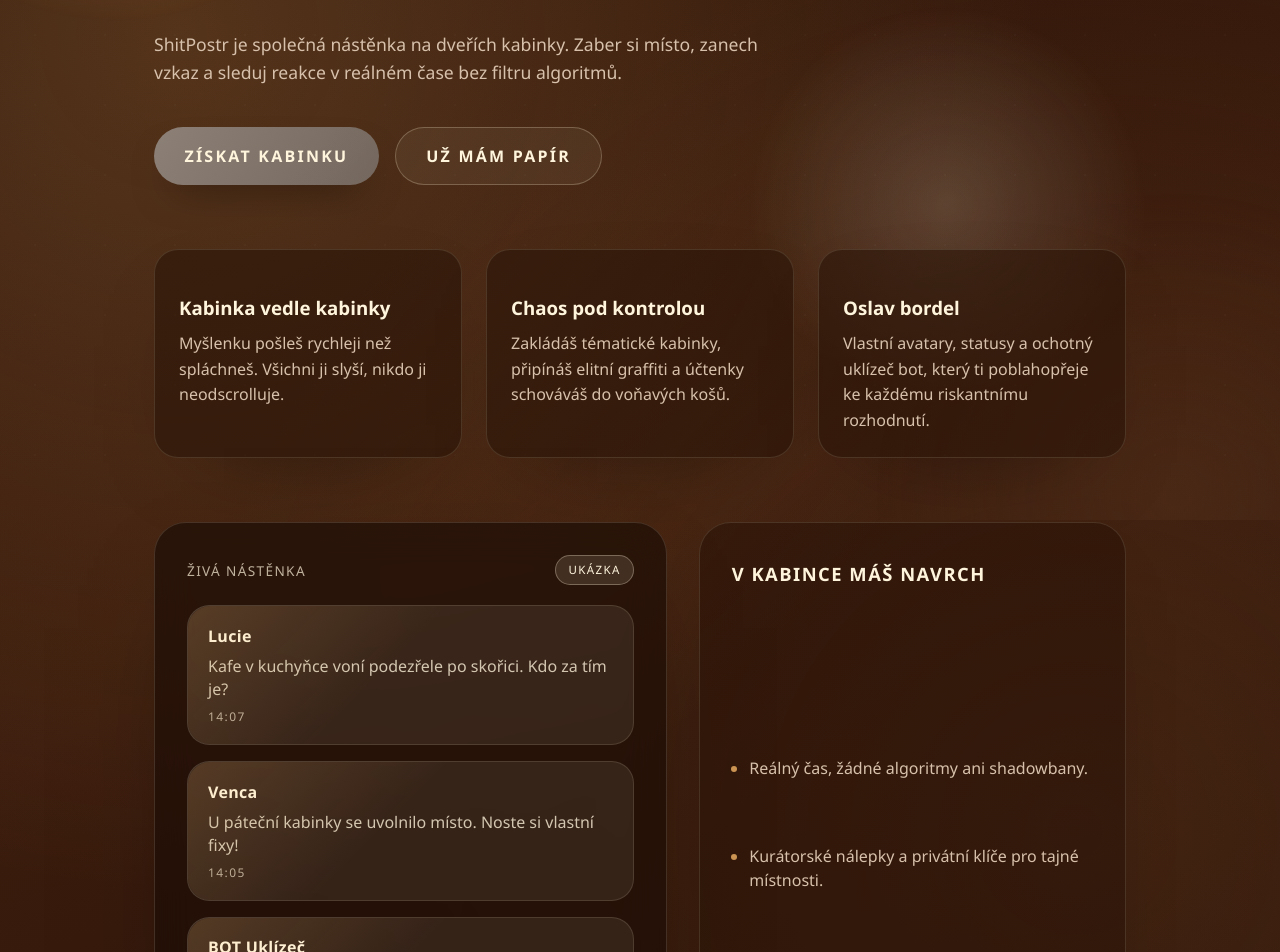
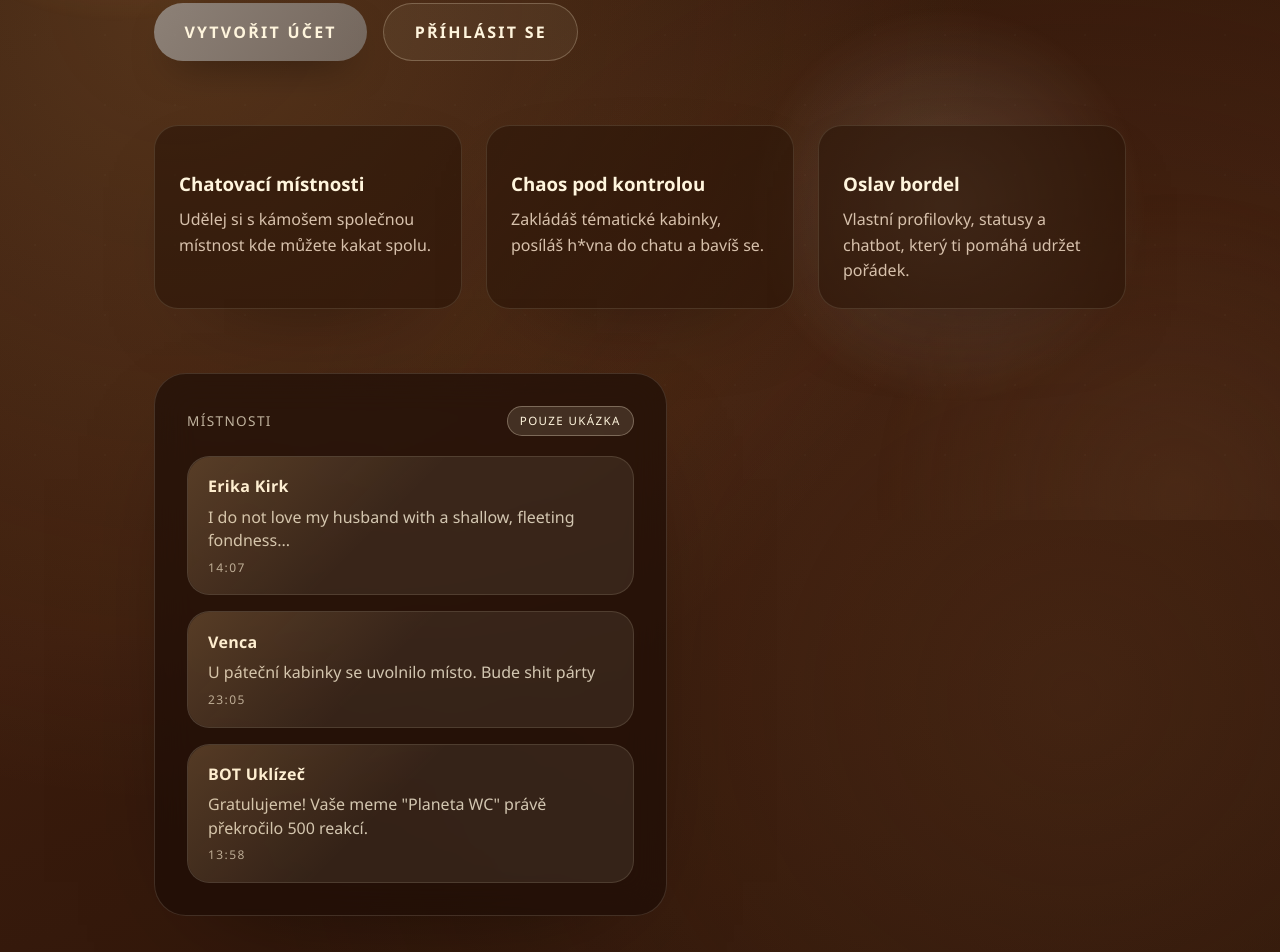
Before and after one commit to Vojtik1112/ShitPostr, a Vue app: page / in a window 1280 px wide. Shown: the part 280-1232 px from the top of the page. Built offline with nearby package versions, Linux system fonts and the light colour scheme.

Commit message:
Uprava css, prepsani textu

```diff
--- a/src/App.vue
+++ b/src/App.vue
@@ -113,15 +113,18 @@ const showHeader = computed(() => authStore.isAuthenticated)
 .app-shell__content {
   position: relative;
   z-index: 1;
-  flex: 1;
+  flex: 1 1 auto;
   display: flex;
   flex-direction: column;
+  min-height: 0;
 }
 
 .app-main {
-  flex: 1;
+  flex: 1 1 auto;
   display: flex;
   flex-direction: column;
+  min-height: 0;
+  overflow: hidden;
 }
 
 @media (max-width: 960px) {
--- a/src/components/ChatWindow.vue
+++ b/src/components/ChatWindow.vue
@@ -115,6 +115,7 @@ const handleKeydown = (event) => {
   position: relative;
   display: grid;
   grid-template-rows: auto minmax(0, 1fr) auto;
+  height: 100%;
   background: rgba(27, 13, 6, 0.72);
   border-radius: 2.3rem;
   border: 1px solid rgba(255, 240, 214, 0.12);
--- a/src/views/ChatView.vue
+++ b/src/views/ChatView.vue
@@ -72,6 +72,7 @@ const handleSendMessage = (body) => {
 </script>
 
 <template>
+  <div class="chat-view">
     <div class="chat-layout">
       <ChatSidebar
         :conversations="sidebarConversations"
@@ -80,7 +81,9 @@ const handleSendMessage = (body) => {
         @create="openCreateModal"
       />
       <ChatWindow :conversation="activeConversation" :current-user="authStore.currentUser" @send="handleSendMessage" />
+    </div>
 
+    <!-- modal moved out of .chat-layout so position:fixed is viewport-anchored -->
     <div v-if="showCreateModal" class="modal-backdrop" @click.self="closeCreateModal">
       <section class="modal">
         <header>
@@ -95,7 +98,12 @@ const handleSendMessage = (body) => {
           </label>
           <label>
             <span>Popis</span>
-            <textarea v-model="createForm.description" rows="3" placeholder="Plánujeme velkou splachovací loupež" maxlength="200"></textarea>
+            <textarea
+              v-model="createForm.description"
+              rows="3"
+              placeholder="Plánujeme velkou splachovací loupež"
+              maxlength="200"
+            ></textarea>
             <small v-if="createForm.description.length > 0" class="char-count">{{ createForm.description.length }}/200</small>
           </label>
           <p v-if="createError" class="error">{{ createError }}</p>
@@ -110,18 +118,101 @@ const handleSendMessage = (body) => {
 </template>
 
 <style scoped>
+.chat-view {
+  flex: 1 1 auto;
+  min-height: 0;
+  height: 100%;
+  display: flex;
+  width: 100%;
+  justify-content: center;
+  padding: 0.75rem 0 2rem;
+  overflow: visible;
+}
+
 .chat-layout {
   position: relative;
-  flex: 1;
+  flex: 1 1 auto;
   display: grid;
   grid-template-columns: minmax(260px, 300px) minmax(0, 1fr);
   gap: 2rem;
-  padding: 3.5rem 1.75rem 3.5rem;
+  padding: 1.5rem 1.75rem 2.75rem;
   width: min(1120px, calc(100% - 2.5rem));
   margin: 0 auto;
   align-items: stretch;
-  min-height: calc(100vh - 6rem);
+  min-height: 0;
+  height: 100%;
+  overflow: visible;
   animation: chat-layout-in 0.45s ease both;
+}
+
+.chat-layout :deep(.sidebar) {
+  position: sticky;
+  top: 3.25rem;
+  z-index: 5;
+  align-self: start;
+  margin-bottom: 0;
+  max-height: calc(100vh - 3.25rem - 1rem);
+  padding-bottom: 0.75rem;
+  overflow-y: auto;
+  overflow-x: hidden;
+  max-width: 100%;
+  box-sizing: border-box;
+  -webkit-overflow-scrolling: touch;
+  overscroll-behavior: contain;
+}
+
+.chat-layout :deep(.sidebar) > * {
+  max-width: 100%;
+  box-sizing: border-box;
+  word-break: normal;
+  overflow-wrap: break-word;
+}
+
+.chat-layout :deep(.sidebar) .header {
+  display: flex;
+  flex-direction: column;
+  gap: 0.5rem;
+  align-items: flex-start;
+  width: 100%;
+  box-sizing: border-box;
+}
+
+.chat-layout :deep(.sidebar) .header button,
+.chat-layout :deep(.sidebar) .header .create {
+  align-self: flex-start;
+  white-space: normal;
+  overflow: visible;
+}
+
+.chat-layout :deep(.sidebar) .title,
+.chat-layout :deep(.sidebar) .header-title {
+  white-space: normal;
+  overflow: visible;
+  overflow-wrap: break-word;
+  word-break: normal;
+  display: block;
+  max-width: 100%;
+}
+
+.chat-layout :deep(.sidebar) .conversation,
+.chat-layout :deep(.sidebar) .conversation * {
+  box-sizing: border-box;
+  max-width: 100%;
+  word-break: normal;
+  overflow-wrap: break-word;
+}
+
+.chat-layout :deep(.sidebar) img,
+.chat-layout :deep(.sidebar) svg,
+.chat-layout :deep(.sidebar) video {
+  max-width: 100%;
+  height: auto;
+  display: block;
+}
+
+.chat-layout > * {
+  height: auto !important;
+  min-height: 0;
 }
 
 .modal-backdrop {
@@ -132,6 +223,7 @@ const handleSendMessage = (body) => {
   place-items: center;
   padding: 2rem;
   backdrop-filter: blur(4px);
+  z-index: 99999;
 }
 
 .modal {
@@ -250,12 +342,35 @@ button.ghost {
     grid-template-columns: minmax(0, 1fr);
     padding: 2.5rem 1.1rem 3rem;
     width: calc(100% - 1.5rem);
+    height: auto;
+    overflow: visible;
+    align-items: start;
   }
 
   .chat-layout :deep(.sidebar) {
     position: sticky;
-    top: 4.5rem;
+    top: 3.25rem;
     z-index: 5;
+    align-self: start;
+    margin-bottom: 0;
+    max-height: calc(100vh - 3.25rem - 1rem);
+    padding-bottom: 0.75rem;
+    overflow-y: auto;
+    overflow-x: hidden;
+    max-width: 100%;
+    box-sizing: border-box;
+    -webkit-overflow-scrolling: touch;
+    overscroll-behavior: contain;
+  }
+
+  .chat-layout > * {
+    height: auto !important;
+    min-height: 0;
+  }
+
+  .chat-view {
+    height: auto;
+    overflow: visible;
   }
 }
 
--- a/src/views/RegisterView.vue
+++ b/src/views/RegisterView.vue
@@ -35,7 +35,7 @@ const validate = () => {
   generalError.value = ''
 
   if (!form.displayName.trim()) {
-    fieldErrors.displayName = 'Vyber si přezdívku, ať tě ostatní poznají.'
+    fieldErrors.displayName = 'Vyber si přezdívku!'
   }
   if (!form.email.trim()) {
     fieldErrors.email = 'E-mail je povinný.'
@@ -47,10 +47,10 @@ const validate = () => {
     fieldErrors.password = 'Heslo může mít maximálně 128 znaků.'
   }
   if (!form.termsAccepted) {
-    fieldErrors.termsAccepted = 'Bez souhlasu s podmínkami kabinku neodemkneme.'
+    fieldErrors.termsAccepted = 'Bez souhlasu s podmínkami nemůžeš pokračovat.'
   }
   if (!form.chaosAccepted) {
-    fieldErrors.chaosAccepted = 'Potvrď, že zvládneš naše notifikace bez fyzické újmy.'
+    fieldErrors.chaosAccepted = 'Potvrď to plski'
   }
 
   return (
@@ -140,7 +140,7 @@ const handleSubmit = async () => {
 
         <p v-if="generalError" class="form-error">{{ generalError }}</p>
         <button type="submit" :disabled="submitting">
-          {{ submitting ? 'Skladuji toaleťák...' : 'Zaregistrovat' }}
+          {{ submitting ? 'Vytvářím účet...' : 'Zaregistrovat' }}
         </button>
       </form>
     </section>
--- a/src/views/WelcomeView.vue
+++ b/src/views/WelcomeView.vue
@@ -5,60 +5,51 @@ import { RouterLink } from 'vue-router';
 <template>
   <section class="welcome">
     <div class="welcome__hero">
-      <h1>Spláchni horká moudra s partou.</h1>
+      <h1>SHITPOSTR</h1>
       <p>
-        ShitPostr je společná nástěnka na dveřích kabinky. Zaber si místo, zanech vzkaz a sleduj reakce v reálném
-        čase bez filtru algoritmů.
+        ShitPostr je jednoduchá chatovací platforma pro kamarády.
       </p>
       <div class="welcome__cta">
-        <RouterLink class="btn primary" :to="{ name: 'register' }">Získat kabinku</RouterLink>
-        <RouterLink class="btn ghost" :to="{ name: 'login' }">Už mám papír</RouterLink>
+        <RouterLink class="btn primary" :to="{ name: 'register' }">Vytvořit účet</RouterLink>
+        <RouterLink class="btn ghost" :to="{ name: 'login' }">Příhlásit se</RouterLink>
       </div>
     </div>
     <div class="welcome__card-grid">
       <article class="info-card">
-        <h3>Kabinka vedle kabinky</h3>
-        <p>Myšlenku pošleš rychleji než spláchneš. Všichni ji slyší, nikdo ji neodscrolluje.</p>
+        <h3>Chatovací místnosti</h3>
+        <p>Udělej si s kámošem společnou místnost kde můžete kakat spolu.</p>
       </article>
       <article class="info-card">
         <h3>Chaos pod kontrolou</h3>
-        <p>Zakládáš tématické kabinky, připínáš elitní graffiti a účtenky schováváš do voňavých košů.</p>
+        <p>Zakládáš tématické kabinky, posíláš h*vna do chatu a bavíš se.</p>
       </article>
       <article class="info-card">
         <h3>Oslav bordel</h3>
-        <p>Vlastní avatary, statusy a ochotný uklízeč bot, který ti poblahopřeje ke každému riskantnímu rozhodnutí.</p>
+        <p>Vlastní profilovky, statusy a chatbot, který ti pomáhá udržet pořádek.</p>
       </article>
     </div>
     <div class="welcome__preview">
       <div class="preview-card">
         <header>
-          <span>Živá nástěnka</span>
-          <span class="badge">Ukázka</span>
+          <span>MÍSTNOSTI</span>
+          <span class="badge">Pouze ukázka</span>
         </header>
         <ul>
           <li>
-            <span class="name">Lucie</span>
-            <span class="message">Kafe v kuchyňce voní podezřele po skořici. Kdo za tím je?</span>
+            <span class="name">Erika Kirk</span>
+            <span class="message">I do not love my husband with a shallow, fleeting fondness...</span>
             <span class="timestamp">14:07</span>
           </li>
           <li>
             <span class="name">Venca</span>
-            <span class="message">U páteční kabinky se uvolnilo místo. Noste si vlastní fixy!</span>
-            <span class="timestamp">14:05</span>
+            <span class="message">U páteční kabinky se uvolnilo místo. Bude shit párty</span>
+            <span class="timestamp">23:05</span>
           </li>
           <li>
             <span class="name">BOT Uklízeč</span>
             <span class="message">Gratulujeme! Vaše meme "Planeta WC" právě překročilo 500 reakcí.</span>
             <span class="timestamp">13:58</span>
           </li>
-        </ul>
-      </div>
-      <div class="preview-notes">
-        <h3>V kabince máš navrch</h3>
-        <ul>
-          <li>Reálný čas, žádné algoritmy ani shadowbany.</li>
-          <li>Kurátorské nálepky a privátní klíče pro tajné místnosti.</li>
-          <li>Vtipný bot, který drží pořádek a připomíná pauzu.</li>
         </ul>
       </div>
     </div>
```
Lines whose indentation alone changed are shown as unchanged.
